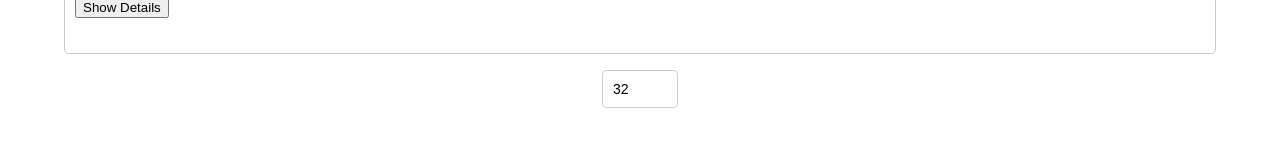
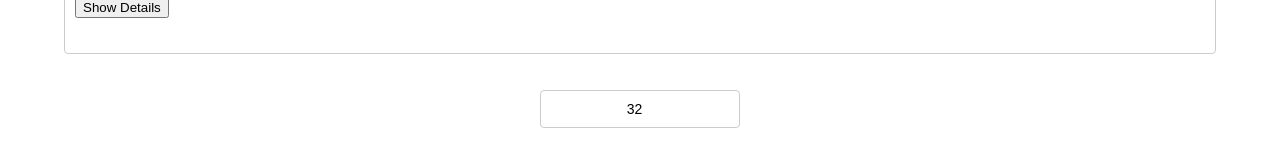
Before and after one commit to Foxxy097/meet2, a React (Create React App) app: page / in a window 1280 px wide. Shown: the part 411-578 px from the top of the page. Built offline with nearby package versions, Linux system fonts and the light colour scheme; what atatus-spa would draw is missing.

Commit message:
test numberEvents

```diff
--- a/src/App.js
+++ b/src/App.js
@@ -1,76 +1,62 @@
 import React, { Component } from 'react';
 import './App.css';
+import './nprogress.css';
 import EventList from './EventList';
 import CitySearch from './CitySearch';
 import NumberOfEvents from './NumberOfEvents';
-import { getEvents, extractLocations } from './api';
-import './nprogress.css';
+import { extractLocations, getEvents } from './api';
 
 class App extends Component {
-  state ={
-    events:[],
+    state = {
+    events: [],
     locations: [],
-    numberOfEvents: 32,
-  }
-
-  updateEvents = (location, eventCount = this.state.numberOfEvents) => {
-    this.setState({ isOnline: navigator.onLine ? true: false });
-    getEvents().then((events) => {
-      const locationEvents = (location === 'all')
-      ? events
-      : events.filter((event) => event.location === location);
-      if(this.mounted) {
-        this.setState({
-        events: locationEvents.slice(0, eventCount),
-        location: location,
-        currentLocation: location
-      });
-      }
-        });
-    };
-
-    updateNumberOfEvents = async (e) => {
-      const newNumber = e.target.value ? parseInt(e.target.value) : 100;
-
-      if(newNumber < 1 || newNumber > 100){
-        await this.setState({
-          numberOfEvents: newNumber,
-        errorText: 'Please choose a number between 0 and 100'
-      });
-      } else {
-        await this.setState({
-          errorText:'',
-          numberOfEvents: newNumber
-        });
-        this.updateEvents(this.state.currentLocation, this.state.numberOfEvents);
-      }
+    numberOfEvents: 32
     }
 
+
   componentDidMount() {
+    const { numberOfEvents } = this.state;
     this.mounted = true;
     getEvents().then((events) => {
       if (this.mounted) {
-        this.setState({ events, locations: extractLocations(events) });
+        this.setState({
+          events: events.slice(0, this.state.numberOfEvents),
+          locations: extractLocations(events) });
       }
     });
   }
 
-  componentWillUnmount(){
+  componentWillUnmount() {
     this.mounted = false;
   }
+
+  updateEvents = (location, eventCount) => {
+    getEvents().then((events) => {
+      const locationEvents =
+        location === "all"
+          ? events
+          : events.filter((event) => event.location === location);
+      if (this.mounted) {
+        this.setState({
+          events: locationEvents.slice(0, this.state.numberOfEvents),
+          currentLocation: location,
+          numberOfEvents: eventCount
+        });
+      }
+    });
+  };
+
+
 
 
   render() {
     return (
       <div className="App">
-        <CitySearch locations={this.state.locations} updateEvents={this.updateEvents} />
-        <EventList events={this.state.events}/>
-        <NumberOfEvents
-        numberOfEvents={this.state.numberOfEvents}
-        updateNumberOfEvents={this.updateNumberOfEvents}
-        errorText ={this.state.errorText}/>
-
-        </div>);
+        <CitySearch locations={this.state.locations} updateEvents={this.updateEvents}/>
+        <EventList events={this.state.events} numberOfEvents={this.state.numberOfEvents}/>
+        <NumberOfEvents numberOfEvents={this.state.numberOfEvents} updateEvents={this.updateEvents} />
+      </div>
+    );
   }
 }
 
--- a/src/NumberOfEvents.js
+++ b/src/NumberOfEvents.js
@@ -1,17 +1,30 @@
 import React, { Component } from 'react';
 
-export class NumberOfEvents extends Component {
+class NumberOfEvents extends Component {
+	state = {
+				numberOfEvents: '32',
+				eventCount: 32
+	}
+
+
+	handleInputChange = (eventCount) => {
+
+		this.props.updateEvents(eventCount);
+
+}
 
     render() {
-        return(
-        <div className="NumberOfEvents">
-            <input type="number" className="number"
-            min="1" max="100"
-            value={this.props.numberOfEvents}
-            onChange={(e) => this.props.updateNumberOfEvents(e)}/>
+			const { eventCount } = this.state;
+      return (
+        <div className='NumberOfEvents'>
+            <input
+						type="number"
+						onChange={this.handleInputChange}
+						value={eventCount}
+						className="numberOfEvents"/>
         </div>
+			)
+    }
+};
 
-
-        )
-    }};
-export default NumberOfEvents;
+export default NumberOfEvents
```
